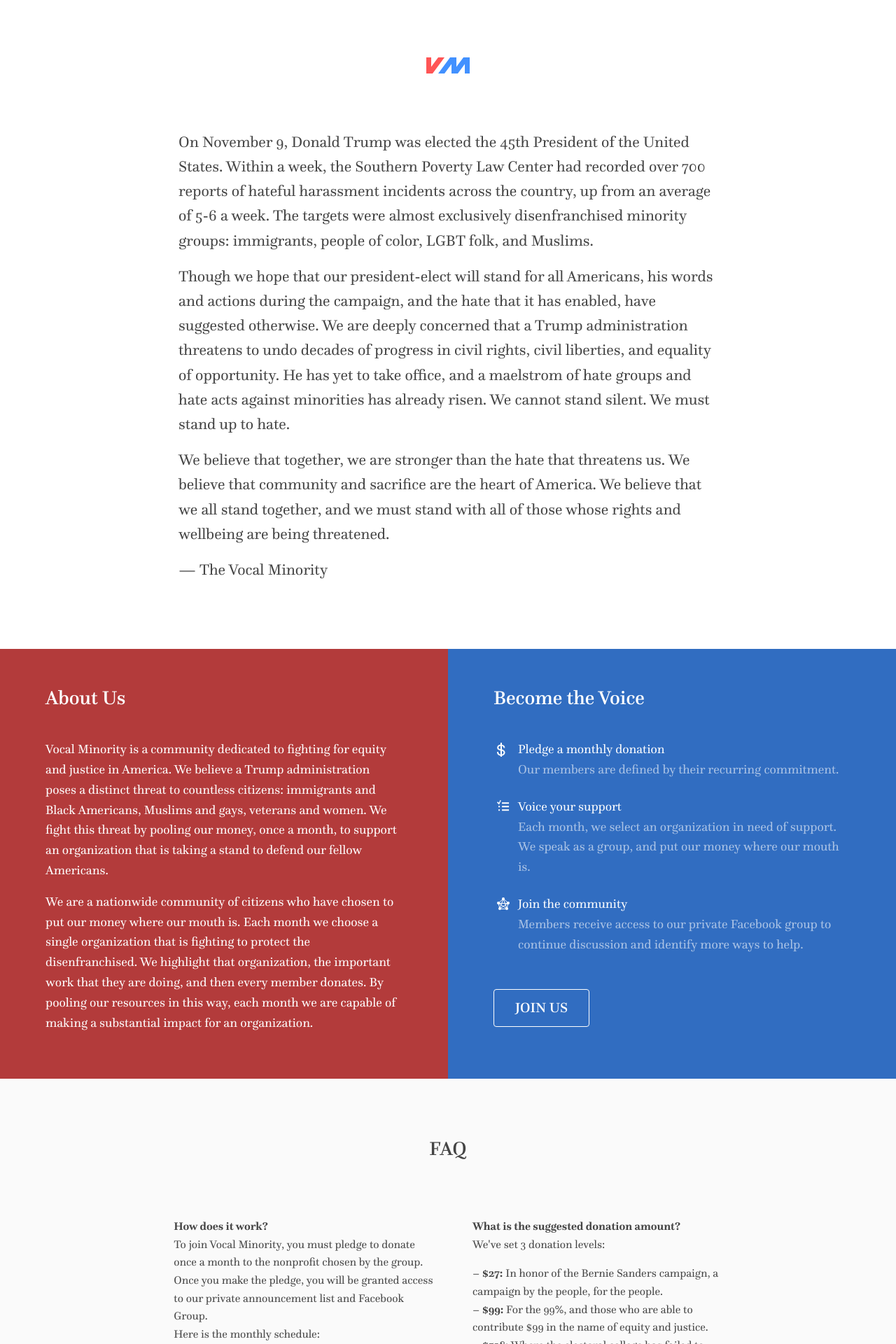
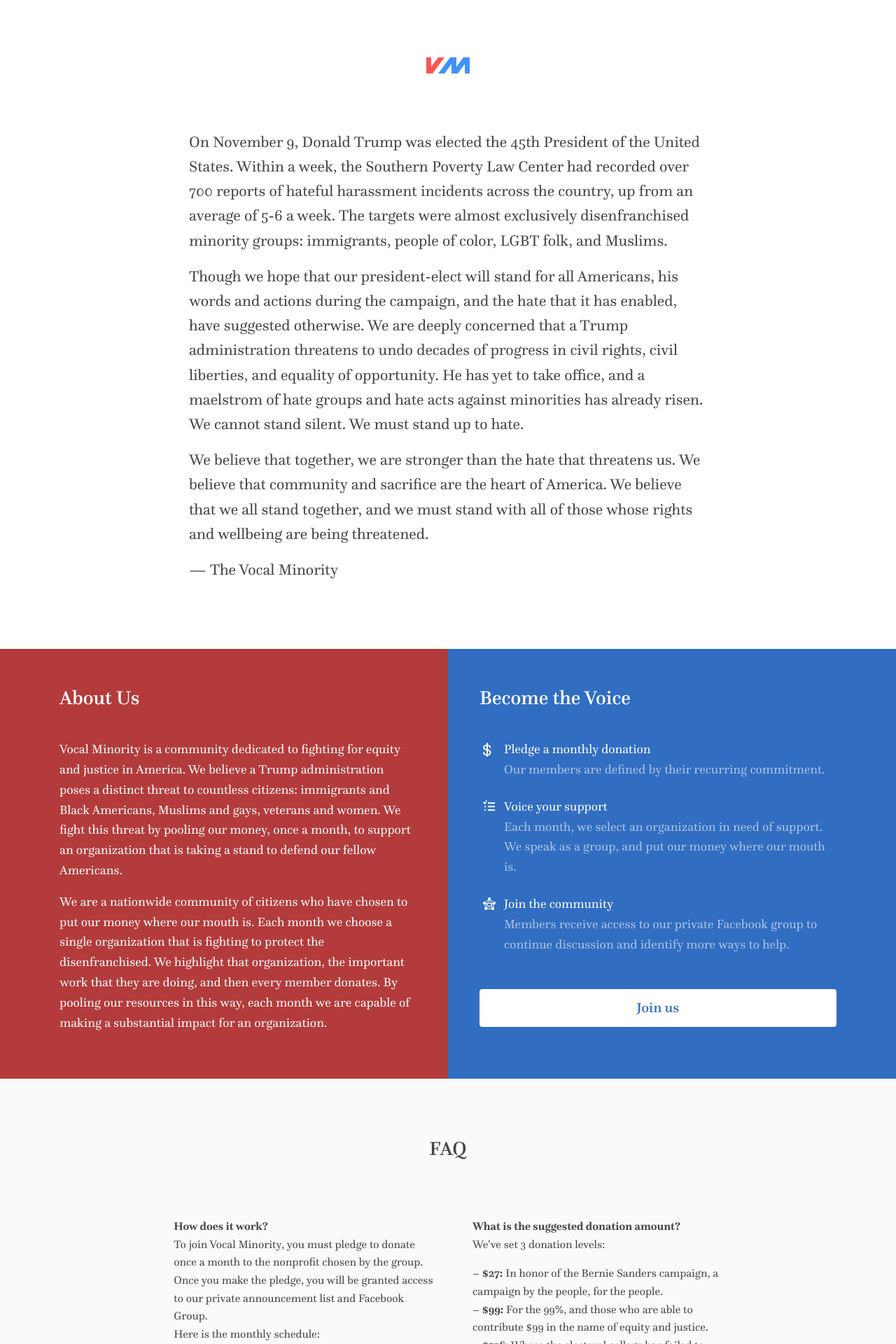
Before and after one commit to VocalMinority/vocalminority.us, a Jekyll site: the page built from index.html, in a window 1280 px wide. Shown: the top 1920 px of the page at 70% size. Built offline with Jekyll 4.4.1, drawn with Linux system fonts in a browser that asks for light colours; nearby versions of some CDN libraries.

Commit message:
Mobile style tweaks.

```diff
--- a/_sass/components/_ctas.scss
+++ b/_sass/components/_ctas.scss
@@ -8,17 +8,26 @@
   color: $white;
 }
 
-.ctas-about, .ctas-voice {
+.ctas-about,
+.ctas-voice {
+  font-size: 1.125rem;
+  margin: rem-calc(50);
+
   @include breakpoint(large) {
     max-width: rem-calc(570);
   }
-  font-size: 1.125rem;
-  margin: rem-calc(50);
 
   h2 {
     font-size: 1.75rem;
     font-weight: $global-weight-medium;
     margin-bottom: rem-calc(40);
+  }
+
+  @include breakpoint(small) {
+    margin-left: 0;
+    margin-right: 0;
+    padding-left: 30px;
+    padding-right: 30px;
   }
 }
 
@@ -35,6 +44,17 @@
   margin-left: rem-calc(30);
   @include breakpoint(medium) {
     margin-left: rem-calc(35);
+  }
+}
+
+.join-us {
+  color: map-get($foundation-palette, primary);
+  background: $white;
+  display: block;
+
+  &:hover {
+    color: map-get($foundation-palette, primary);
+    background: rgba($white,.8);
   }
 }
 
--- a/_sass/components/_manifesto.scss
+++ b/_sass/components/_manifesto.scss
@@ -6,3 +6,12 @@
   margin-top: rem-calc(80);
   margin-bottom: rem-calc(80);
 }
+
+.intro-message {
+
+  @include breakpoint(small) {
+    font-size: 1.125rem;
+    padding-left: 30px;
+    padding-right: 30px;
+  }
+}
--- a/index.html
+++ b/index.html
@@ -10,7 +10,7 @@
     <img alt="Vocal Minority" src="./images/logo.svg"/>
   </div>
 
-  <div class="columns large-8 large-centered">
+  <div class="columns large-8 large-centered intro-message">
     <p class="lead">
       On November 9, Donald Trump was elected the 45th President of the United States. Within a week, the Southern Poverty Law Center had recorded over 700 reports of hateful harassment incidents across the country, up from an average of 5-6 a week. The targets were almost exclusively disenfranchised minority groups: immigrants, people of color, LGBT folk, and Muslims.
     </p>
@@ -58,7 +58,7 @@
           <span class="pledge-description">Members receive access to our private Facebook group to continue discussion and identify more ways to help.</span>
         </li>
       </ul>
-      <a href="/join" class="button white hollow large">JOIN US</a>
+      <a href="/join" class="button large join-us">Join us</a>
     </div>
   </div>
 </section>
```
